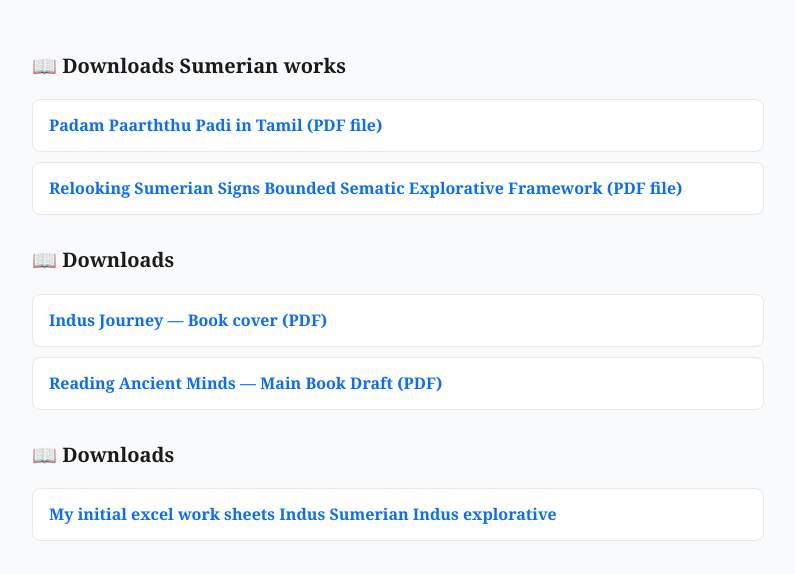
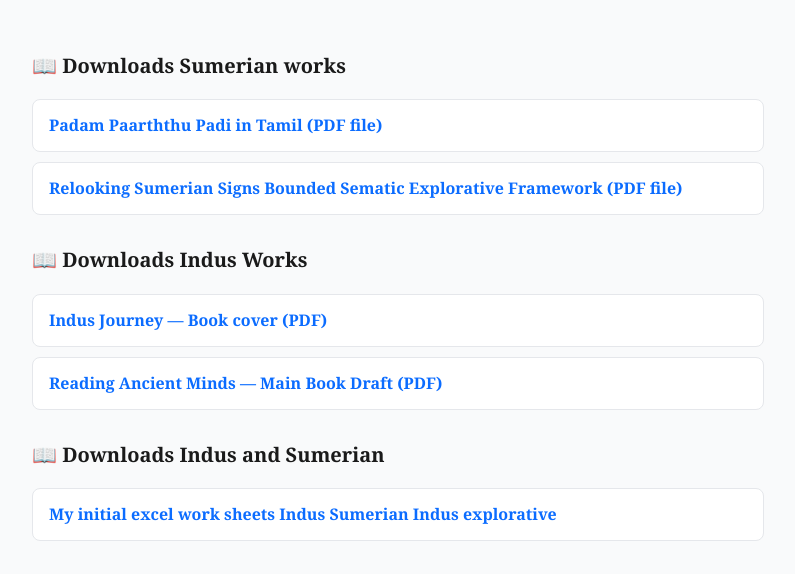
Before and after one commit to ppp55/Indus_Journey, a plain HTML site: page index.html in a window 1280 px wide. Shown: the part 157-731 px from the top of the page, without its empty margins (242-1037 px from the left). Drawn offline with Linux system fonts and the light colour scheme.

Commit message:
Update download section headings in index.html
heading details added

```diff
--- a/index.html
+++ b/index.html
@@ -28,7 +28,7 @@
   </li>
 </ul>
 
-      <h2>📖 Downloads</h2>
+      <h2>📖 Downloads Indus Works</h2>
   <ul>
     <li>
       <a href="Indus_Journey_Book.pdf" download>
@@ -42,7 +42,7 @@
     </li>
   </ul>
 
-<h2>📖 Downloads</h2>
+<h2>📖 Downloads Indus and Sumerian</h2>
   <ul>
     <li>
       <a href="GITHUB_clean_simple_Indus_Scripts_PoC.xlsx" download>
```
